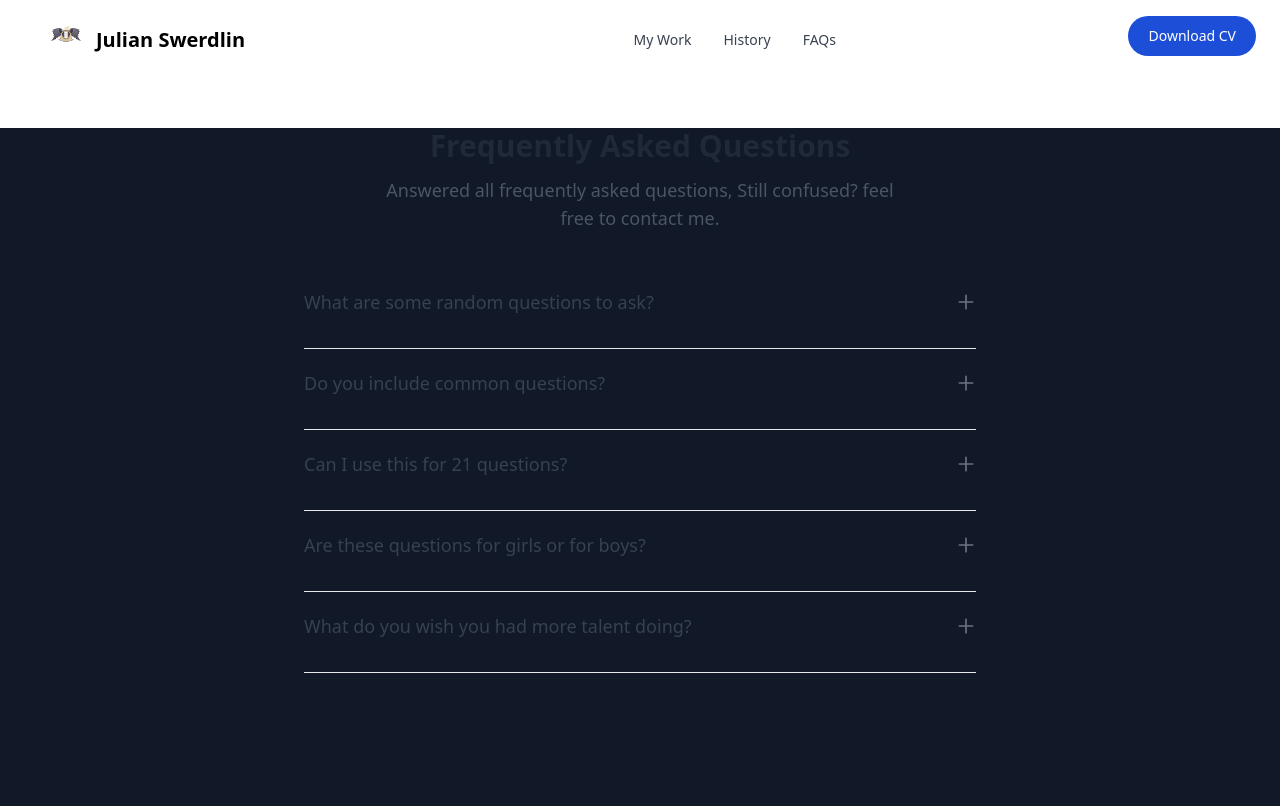
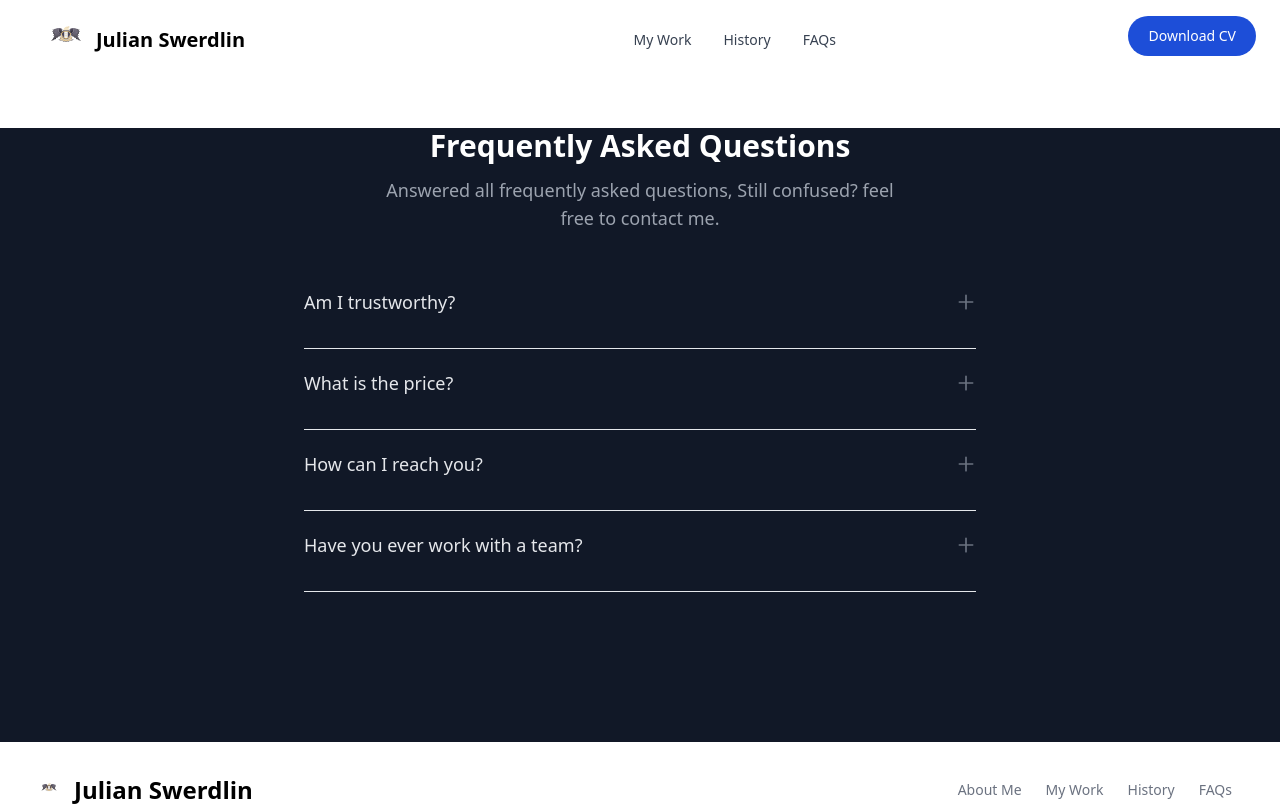
Before and after one commit to juliswer/portfolio2022, a Next.js app: page /components/Faqs in a window 1280 px wide. Shown: the top 806 px of the page. Built offline with nearby package versions, Linux system fonts and the light colour scheme.

Commit message:
index changes

```diff
--- a/src/pages/components/Faqs.jsx
+++ b/src/pages/components/Faqs.jsx
@@ -18,7 +18,7 @@ const Faqs = (props) => {
             key={idx}
             onClick={handleOpenAnswer}
         >
-            <h4 className="cursor-pointer pb-5 flex items-center justify-between text-lg text-gray-700 font-medium">
+            <h4 className="cursor-pointer pb-5 flex items-center justify-between text-lg text-gray-200 font-medium">
                 {faqsList.q}
                 {
                     state ? (
@@ -37,7 +37,7 @@ const Faqs = (props) => {
                 style={state ? {height: answerH } : {height: '0px'}}
             >
                 <div>
-                    <p className="text-gray-500">
+                    <p className="text-gray-200">
                         {faqsList.a}
                     </p>
                 </div>
@@ -50,34 +50,30 @@ const FaqsDetail = () => {
 
     const faqsList = [
         {
-            q: "What are some random questions to ask?",
-            a: "That's exactly the reason we created this random question generator. There are hundreds of random questions to choose from so you're able to find the perfect random question."
+            q: "Am I trustworthy?",
+            a: "Of course. When you give me the information of your App, it's 110% safe and secure. I will never sell your data to anyone."
         },
         {
-            q: "Do you include common questions?",
-            a: "This generator doesn't include most common questions. The thought is that you can come up with common questions on your own so most of the questions in this generator."
+            q: "What is the price?",
+            a: "It depends of the project, but we can have a conference and talk about it if you want."
         },
         {
-            q: "Can I use this for 21 questions?",
-            a: "Yes! there are two ways that you can use this question generator depending on what you're after. You can indicate that you want 21 questions generated."
+            q: "How can I reach you?",
+            a: "Well, It is really simple. You have my email at the top and bottom of the page. If you send me an Email I will answer you as soon as possible."
         },
         {
-            q: "Are these questions for girls or for boys?",
-            a: "The questions in this generator are gender neutral and can be used to ask either male of females (or any other gender the person identifies with)."
-        },
-        {
-            q: "What do you wish you had more talent doing?",
-            a: "If you've been searching for a way to get random questions, you've landed on the correct webpage. We created the Random Question Generator to ask you as many random questions as your heart desires."
+            q: "Have you ever work with a team?",
+            a: "The most of the time I worked, it was as a team of 3 people or more people. But I also work alone if I need it."
         }
     ]
 
     return (
         <section className="leading-relaxed max-w-screen-xl mt-12 mx-auto px-4 lg:px-8" style={{paddingBottom: '150px'}} id="faqs">
             <div className="space-y-3 text-center">
-                <h1 className="text-3xl text-gray-800 font-semibold">
+                <h1 className="text-3xl text-white font-bold">
                     Frequently Asked Questions
                 </h1>
-                <p className="text-gray-600 max-w-lg mx-auto text-lg">
+                <p className="text-gray-400 max-w-lg mx-auto text-lg">
                     Answered all frequently asked questions, Still confused? feel free to contact me.
                 </p>
             </div>
```
